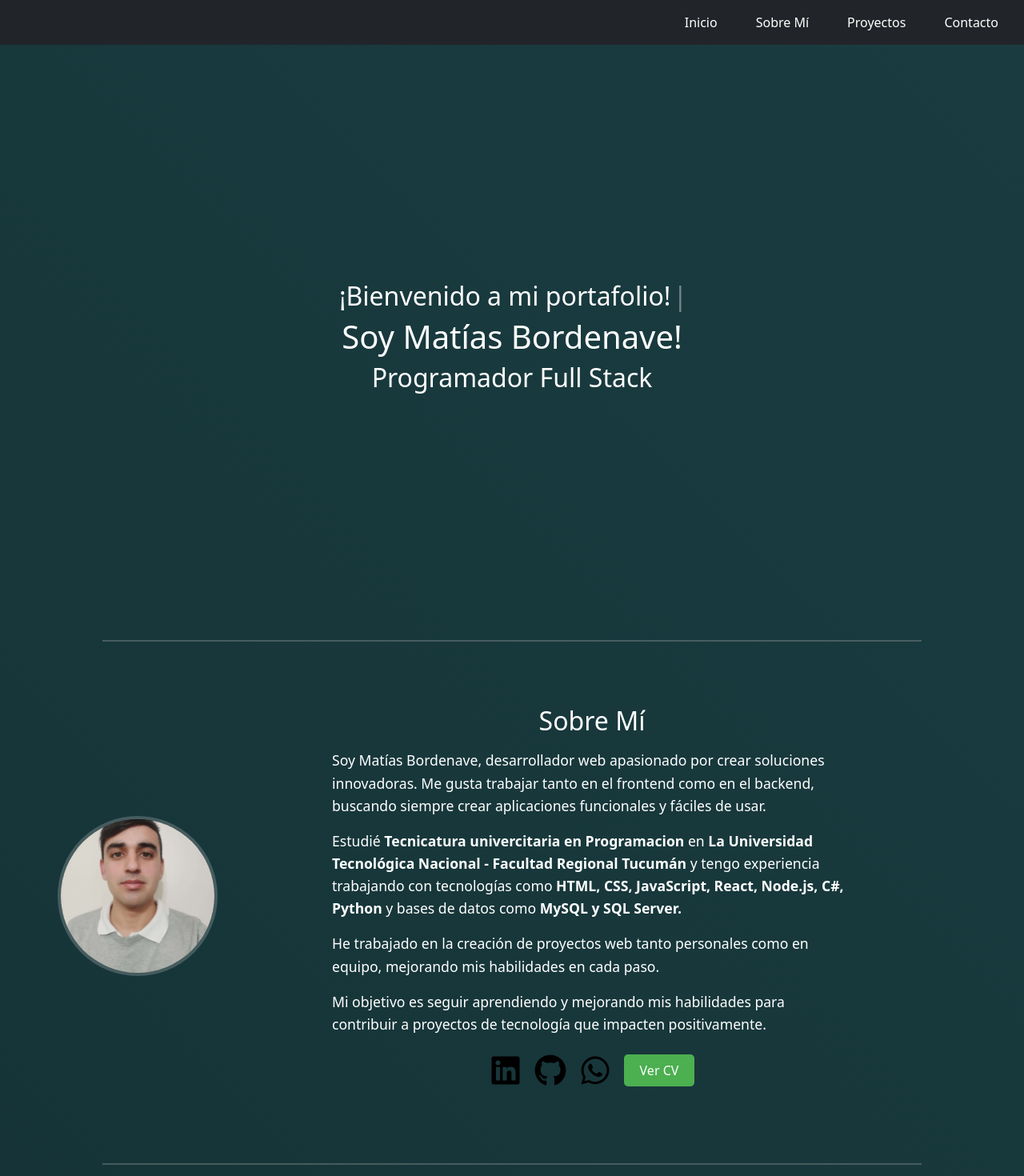
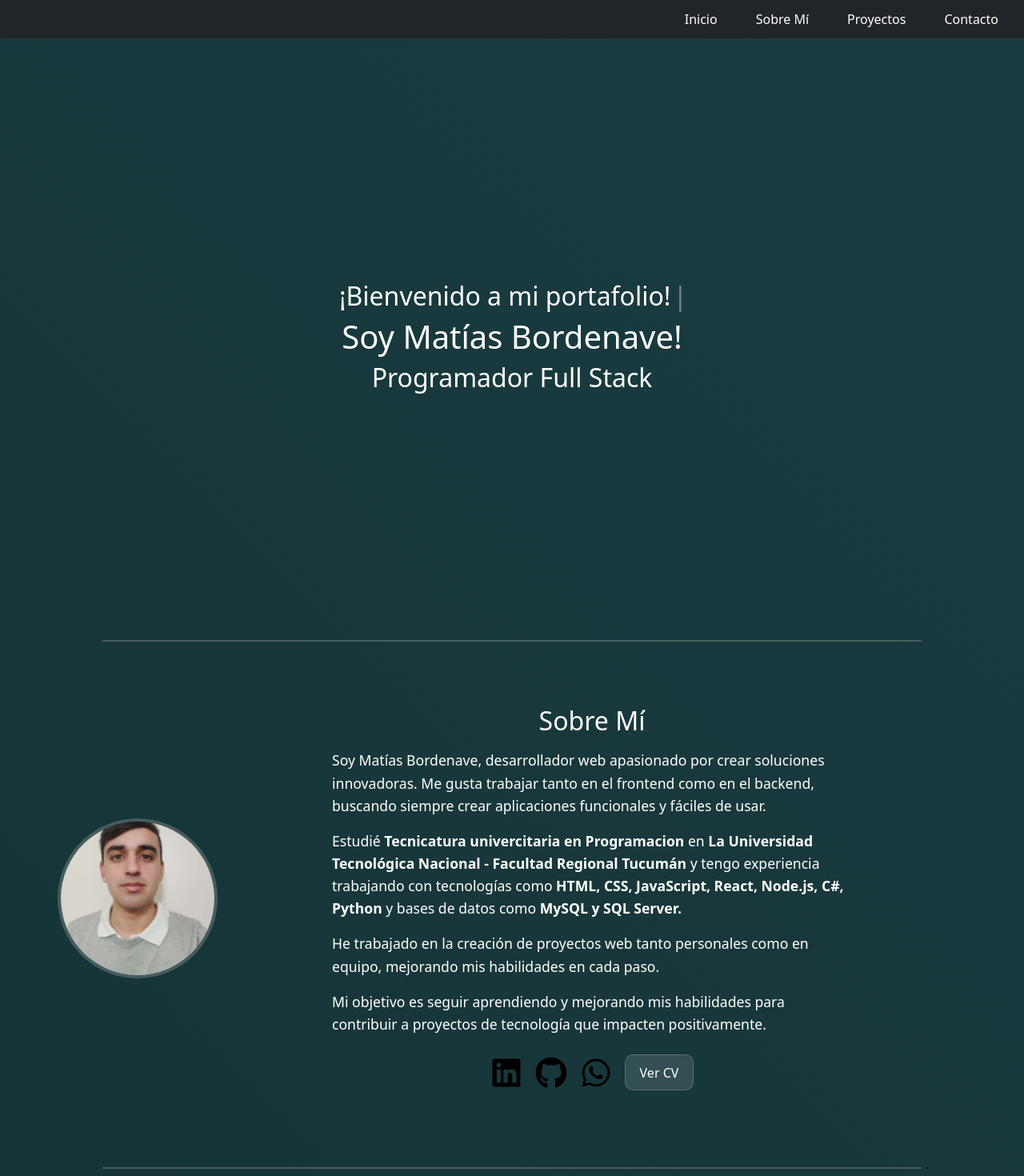
Before and after one commit to MatiasBordenave/Portfolio-nuevo, a React (Vite) app: page / in a window 1280 px wide. Shown: the top 1470 px of the page at 80% size. Built offline with nearby package versions, Linux system fonts and the light colour scheme.

Commit message:
cambio en tarjetas Proyectos

```diff
--- a/src/components/About.jsx
+++ b/src/components/About.jsx
@@ -9,19 +9,26 @@ const About = () => {
   const aboutRef = useRef();
 
   useEffect(() => {
-    const handleScroll = () => {
-      const aboutTop = aboutRef.current.getBoundingClientRect().top;
-      const windowHeight = window.innerHeight;
-      if (aboutTop < windowHeight) {
-        aboutRef.current.classList.add('');
-      }
-    };
-    window.addEventListener('scroll', handleScroll);
-    return () => window.removeEventListener('scroll', handleScroll);
+    if (!aboutRef.current) return;
+
+    const element = aboutRef.current;
+    const observer = new IntersectionObserver(
+      (entries) => {
+        entries.forEach((entry) => {
+          if (entry.isIntersecting) {
+            element.classList.add('visible');
+          }
+        });
+      },
+      { root: null, rootMargin: '0px 0px -10% 0px', threshold: 0.15 }
+    );
+
+    observer.observe(element);
+    return () => observer.unobserve(element);
   }, []);
 
   return (
-    <section ref={aboutRef} className="about-section text-white visible" id="about">
+    <section ref={aboutRef} className="about-section text-white" id="about">
       {/* Separador arriba */}
       <div className="about-separator-wrapper">
         <div className="about-separator"></div>
@@ -29,7 +36,7 @@ const About = () => {
 
       <div className="about-container">
         <div className="about-profile">
-          <img src={yo} alt="Matías Bordenave" className="about-image" />
+          <img src={yo} alt="Matías Bordenave" className="about-image" loading="lazy" />
         </div>
         <div className="about-content m-auto">
           <h2 className="about-title">Sobre Mí</h2>
--- a/src/index.css
+++ b/src/index.css
@@ -7,20 +7,15 @@ body {
   background: linear-gradient(45deg, #0b1416, #11292c, #1a3d41, #0f0f0f);
   background-size: 300% 300%;
   animation: gradientAnimation 10s ease infinite;
+  color: #f7f7f7;
 }
 
 
 @keyframes gradientAnimation {
-  0% {
-      background-position: 0% 50%;
-    }
-    50% {
-      background-position: 100% 50%;
-    }
-    100% {
-      background-position: 0% 50%;
-    }
-  }
+  0% { background-position: 0% 50%; }
+  50% { background-position: 100% 50%; }
+  100% { background-position: 0% 50%; }
+}
 
   .imgMain {
     height: 35em;
@@ -45,7 +40,10 @@ body {
   display: flex;
   justify-content: space-between;
   align-items: center;
-  padding: 1rem;
+  padding: 0.75rem 1rem;
+  backdrop-filter: saturate(140%) blur(8px);
+  background: rgba(0,0,0,0.35);
+  border-bottom: 1px solid rgba(255,255,255,0.08);
 }
 
 ul {
@@ -63,6 +61,22 @@ a {
   text-decoration: none;
   color: white;
 }
+
+/* Link hover underline animation */
+.divNav a {
+  position: relative;
+}
+.divNav a:after {
+  content: "";
+  position: absolute;
+  left: 0;
+  bottom: -6px;
+  width: 0;
+  height: 2px;
+  background: rgba(255,255,255,0.6);
+  transition: width 200ms ease;
+}
+.divNav a:hover:after { width: 100%; }
 
 /* Botón hamburguesa (solo visible en móviles) */
 .hamburger-menu {
@@ -112,13 +126,18 @@ a {
  /* footer */
  /* Asegura que el footer esté en el fondo de la página */
 .footer {
-  background-color: #000; /* Fondo negro */
-  color: white; /* Texto blanco */
-  padding: 10px 0;
-  bottom: 0; /* Asegura que quede al fondo */
+  background-color: #000;
+  color: white;
+  padding: 16px 0;
+  bottom: 0;
   left: 0;
   width: 100%;
-  z-index: 1000; /* Para asegurarnos de que quede encima del contenido */
+  z-index: 1000;
+}
+
+/* Ensure footer icons share same base color */
+.footer .social-icon-footer {
+  color: #ececec !important;
 }
 
 
@@ -388,13 +407,22 @@ a {
 
 .about-section {
   opacity: 0;
-  transform: translateY(30px);
-  transition: opacity 0.8s ease, transform 0.8s ease;
+  transform: translateY(20px);
+  transition: opacity 0.6s ease-out, transform 0.6s ease-out;
+  will-change: opacity, transform;
 }
 
 .about-section.visible {
   opacity: 1;
   transform: translateY(0);
+}
+
+@media (prefers-reduced-motion: reduce) {
+  .about-section {
+    transition: none;
+    transform: none;
+    opacity: 1;
+  }
 }
 
 
@@ -513,16 +541,19 @@ a {
 }
 
 .download-button {
-  padding: 0.5rem 1.2rem;
-  background-color: #4CAF50; /* Verde para el botón */
+  padding: 0.6rem 1.1rem;
+  background: rgba(255,255,255,0.12);
   color: white;
-  border-radius: 5px;
+  border-radius: 10px;
   text-decoration: none;
-  transition: background-color 0.3s;
+  border: 1px solid rgba(255,255,255,0.18);
+  transition: background-color 160ms ease, border-color 160ms ease, transform 160ms ease;
 }
 
 .download-button:hover {
-  background-color: #45a049;
+  background: rgba(255,255,255,0.18);
+  border-color: rgba(255,255,255,0.28);
+  transform: translateY(-1px);
 }
 
 
@@ -624,7 +655,7 @@ a {
 }
 
 .projects-section {
-  padding: 40px 20px; /* Espaciado interno general */
+  padding: 40px 20px;
   justify-items: center;
 }
 .projects-section h2 {
--- a/src/styles/proyectos.css
+++ b/src/styles/proyectos.css
@@ -180,6 +180,10 @@
 
   .project-card-mobile .tag-list {
     justify-content: center;
+    align-items: center;
+    gap: 10px 12px;
+    margin-left: auto;
+    margin-right: auto;
   }
 
   .project-card-mobile .project-actions {
```
